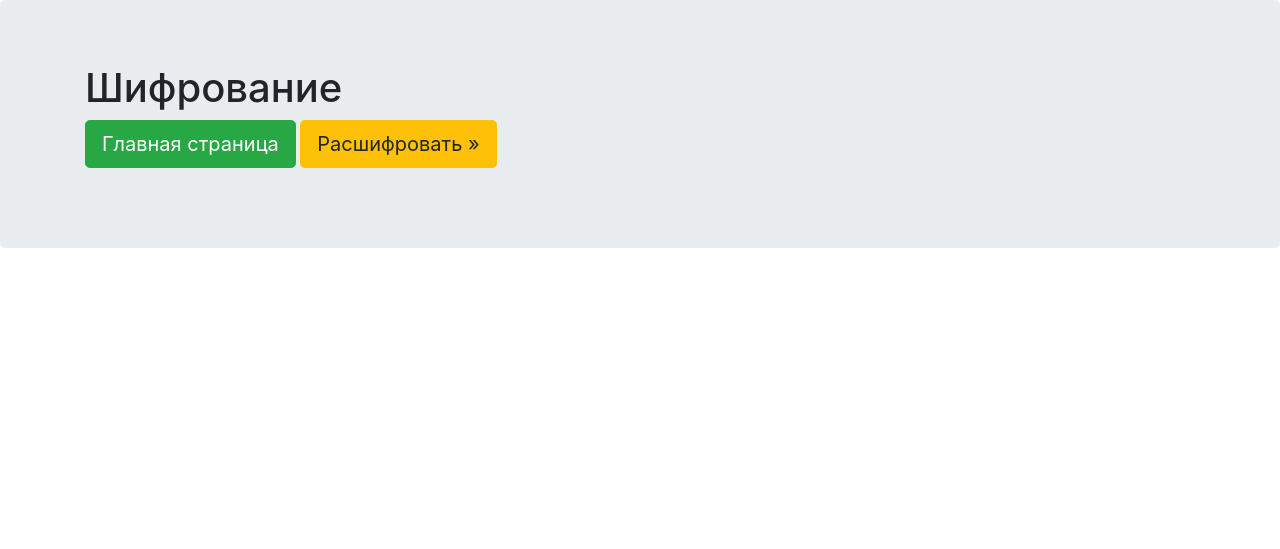
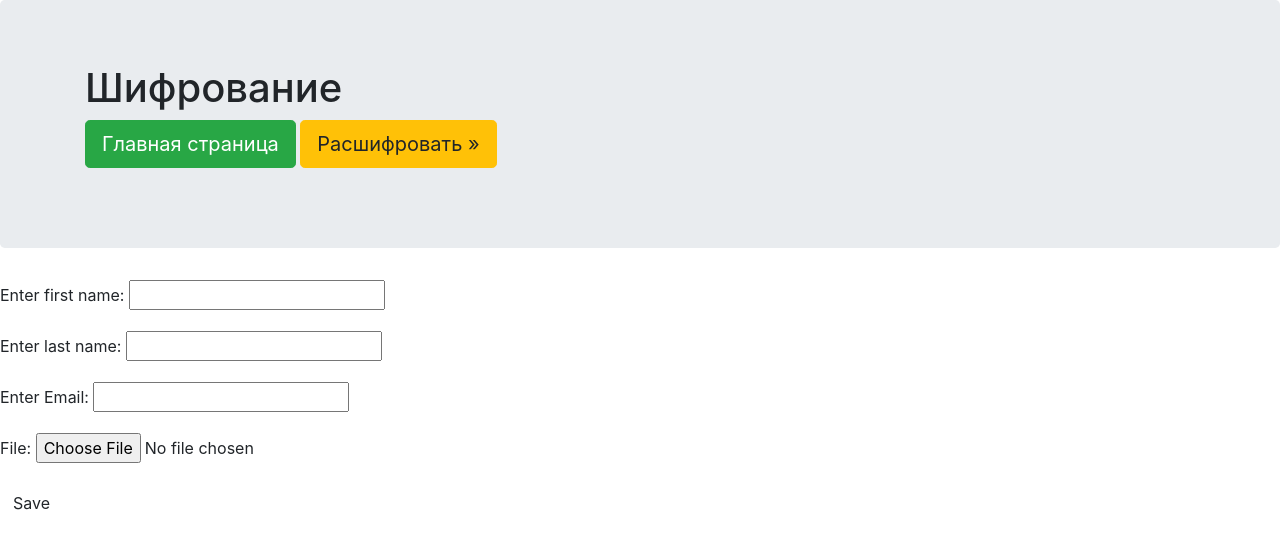
Before and after one commit to PimonovDaniil/siteShifr, a Django app: page /encrypt/ in a window 1280 px wide. Shown: the top 549 px of the page. Run offline with Django 3.2, Linux system fonts and the light colour scheme; some libraries are stand-ins or nearby versions.

Commit message:
Сохраняю картинку

```diff
--- /dev/null
+++ b/encrypt/forms.py
@@ -0,0 +1,12 @@
+from django import forms
+
+class UploadFileForm(forms.Form):
+    title = forms.CharField(max_length=50)
+    file = forms.FileField()
+
+
+class StudentForm(forms.Form):
+    firstname = forms.CharField(label="Enter first name",max_length=50)
+    lastname  = forms.CharField(label="Enter last name", max_length = 10)
+    email     = forms.EmailField(label="Enter Email")
+    file      = forms.FileField() # for creating file input
--- /dev/null
+++ b/encrypt/functions.py
@@ -0,0 +1,4 @@
+def handle_uploaded_file(f):
+    with open('encrypt/static/upload/'+f.name, 'wb+') as destination:
+        for chunk in f.chunks():
+            destination.write(chunk)
--- a/encrypt/templates/encrypt/wrapper.html
+++ b/encrypt/templates/encrypt/wrapper.html
@@ -21,6 +21,10 @@
             </div>
         </div>
 
-
+        <form method="POST" class="post-form" enctype="multipart/form-data">
+          {% csrf_token %}
+          {{ form.as_p }}
+          <button type="submit" class="save btn btn-default">Save</button>
+      </form>
     </body>
 </html>
--- a/encrypt/views.py
+++ b/encrypt/views.py
@@ -1,4 +1,22 @@
+# from django.shortcuts import render
+
+# def index(request):
+#     return render(request, 'encrypt/homePage.html')
 from django.shortcuts import render
+from django import forms
+from django.http import HttpResponseRedirect, HttpResponse
+from django.shortcuts import render
+from .forms import UploadFileForm
 
+from .functions import handle_uploaded_file
+
+from .forms import StudentForm
 def index(request):
-    return render(request, 'encrypt/homePage.html')
+    if request.method == 'POST':
+        student = StudentForm(request.POST, request.FILES)
+        if student.is_valid():
+            handle_uploaded_file(request.FILES['file'])
+            return HttpResponse("File uploaded successfuly")
+    else:
+        student = StudentForm()
+        return render(request,'encrypt/homePage.html',{'form':student})
```
Also changed, not shown: encrypt/static/upload/2.jpg (added).
